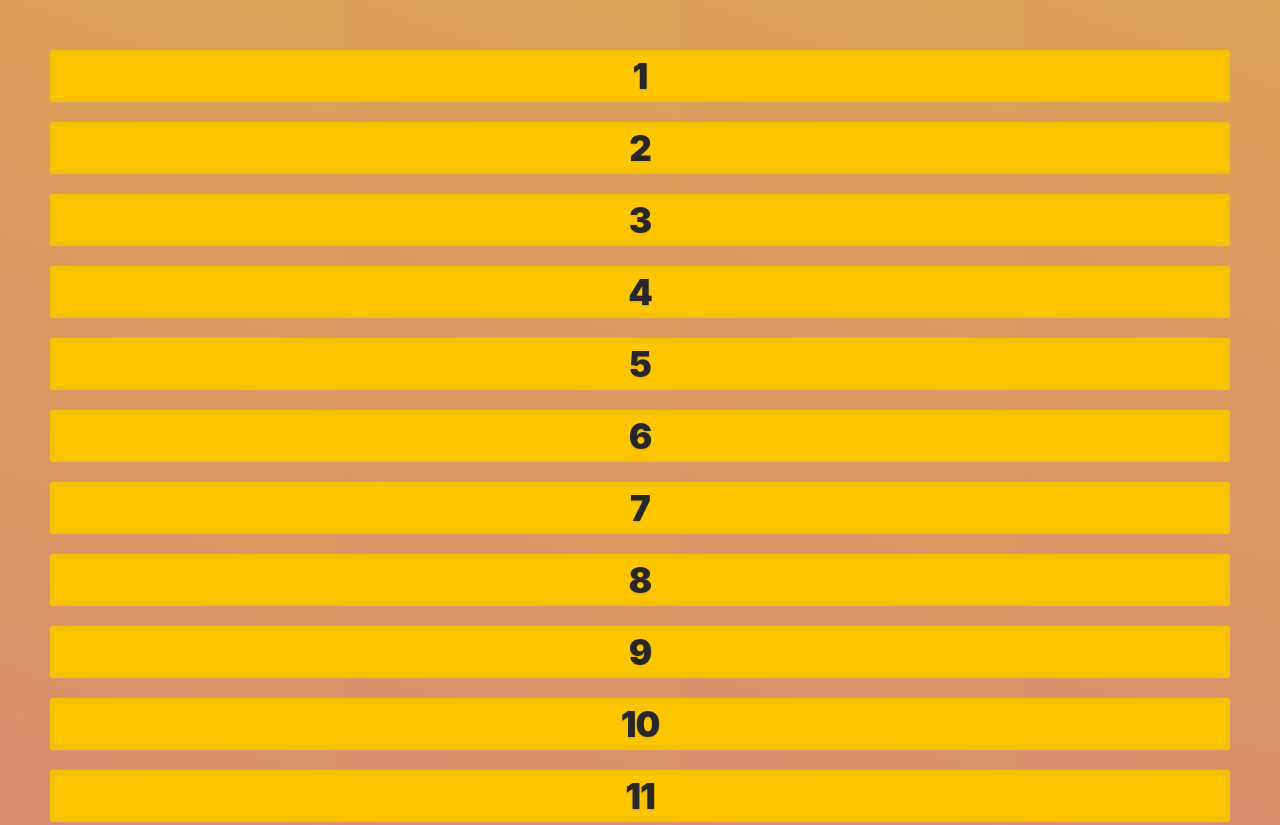
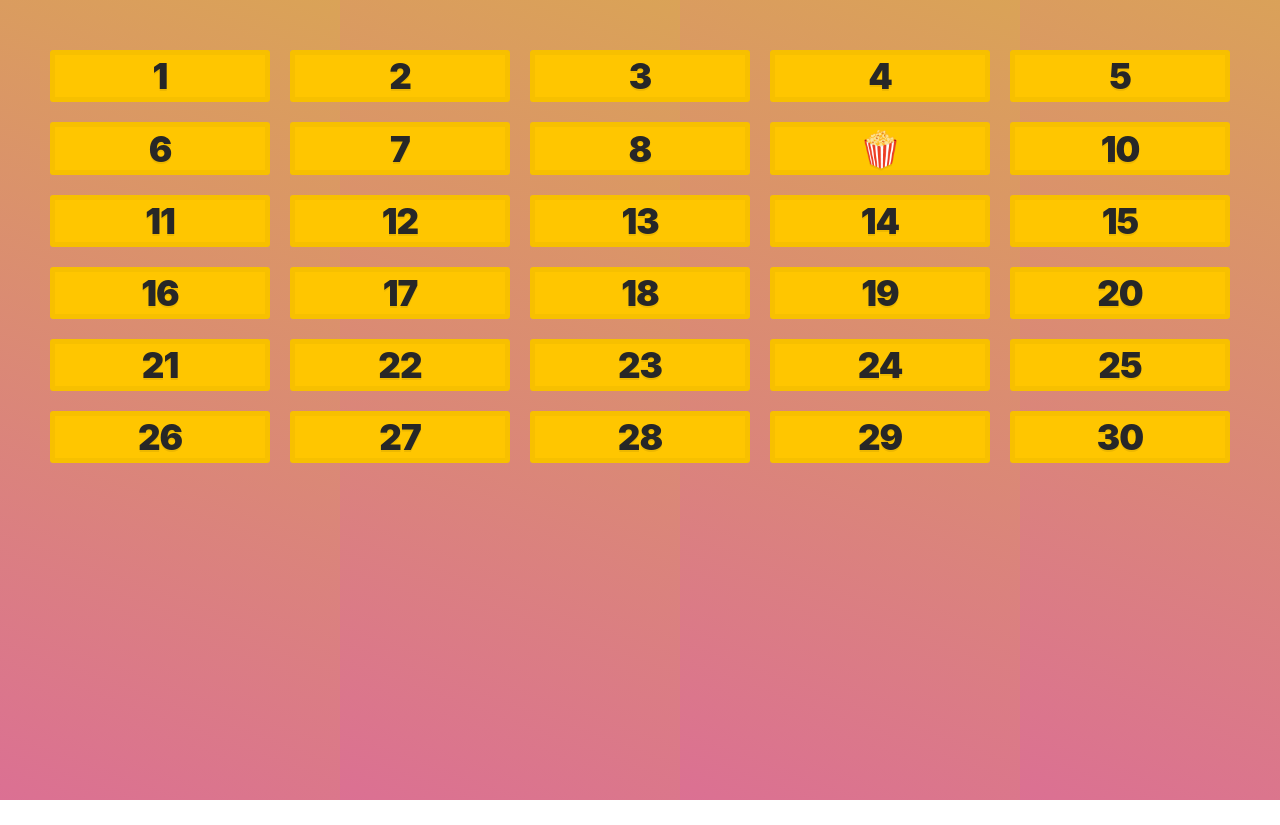
Before and after one commit to pavkout/css-grid, a website: page index.html in a window 1280 px wide. Shown: the top 825 px of the page. After the commit the page ends 800 px from the top, so only its background shows below. Drawn offline with Linux system fonts and the light colour scheme.

Commit message:
Placing Grid Items
Placing Grid Items

```diff
--- a/index.html
+++ b/index.html
@@ -16,8 +16,7 @@
             <div class="item item6">6</div>
             <div class="item item7">7</div>
             <div class="item item8">8</div>
-            <div class="item item9">9</div>
-            <!-- <div class="item item9">9afafadfasfaafaadasdasdasd</div> -->
+            <div class="item item9">&#x1F37F;</div>
             <div class="item item10">10</div>
             <div class="item item11">11</div>
             <div class="item item12">12</div>
@@ -46,32 +45,38 @@
                 grid-gap: 20px;
 
                 /* Five Columns */
-                /* grid-template-columns: repeat(5, 1fr); */
+                grid-template-columns: repeat(5, 1fr);
             }
 
-            /* Explicit width */
+            /* Devtools  */
             /* .item9 {
-                background: mistyrose;
-                width: 500px;
+                background: #345214;
+                grid-column: span 2;
             } */
 
-            /* Grid column span */
+            /* Specific start - stop */
             .item9 {
-                /* background: mistyrose; */
+                /* background: #345214; */
+                /* grid-column-start: 2;
+                grid-column-end: 5; */
+                /* grid-column: 2 / 5; */
+                /* grid-column: span 2 / 5; */
+                /* grid-column: 1 / span 2; */
 
-                /* span 2 */
-                /* grid-column: span 2; */
+                /* Negative end */
+                /* grid-column: 1 / -1; */
+                /* grid-column: 1 / -2; */
+                /* grid-column: 1 / -4; */
 
-                /* span 3 */
-                /* grid-column: span 3; */
+                /* Row start -stop */
+                /* grid-row: 3 / span 3; */
+                /* grid-row: 3 / 7; */
+                /* grid-row: 3 / 8; */
 
-                /* Row span  */
-                /* grid-column: span 2;
-                grid-row: span 2; */
-
-                /* Column more than we had  */
-                /* grid-column: span 10;
-                grid-row: span 2; */
+                /* Different  */
+                /* grid-template-rows: repeat(5, 1fr);
+                grid-column: span 2;
+                grid-row: 1 / -1; */
             }
         </style>
     </body>
```
